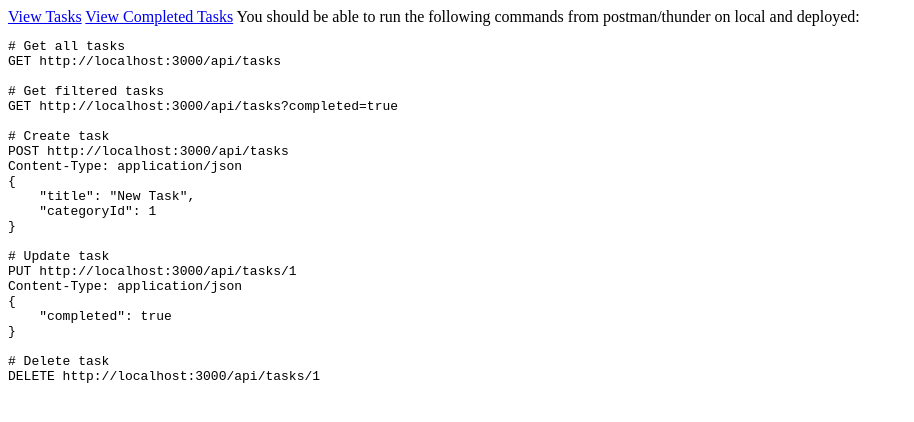
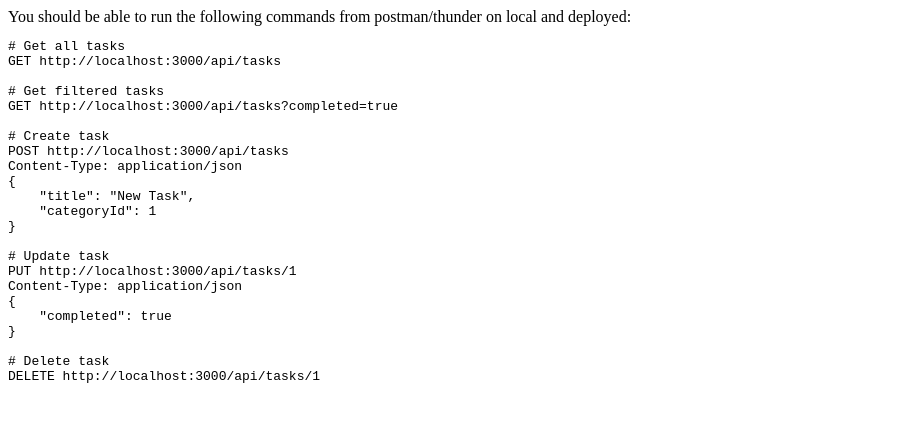
Before and after one commit to bobbyreed/DIYExpressOnFirebase, a plain HTML site: page public/index.html in a window 1280 px wide. Shown: the whole page, without its empty margins (0-914 px from the left). Drawn offline with Linux system fonts and the light colour scheme.

Commit message:
Removes links from index.

```diff
--- a/public/index.html
+++ b/public/index.html
@@ -6,8 +6,6 @@
   <title>DIY Express Server Demo (index.html, but single-page served)</title>
 </head>
 <body>
-  <a href="./api/tasks">View Tasks</a>
-  <a href="./api/tasks?completed=true">View Completed Tasks</a>
   <script src="server.js"></script>
   You should be able to run the following commands from postman/thunder on local and deployed:
 <pre>
```
